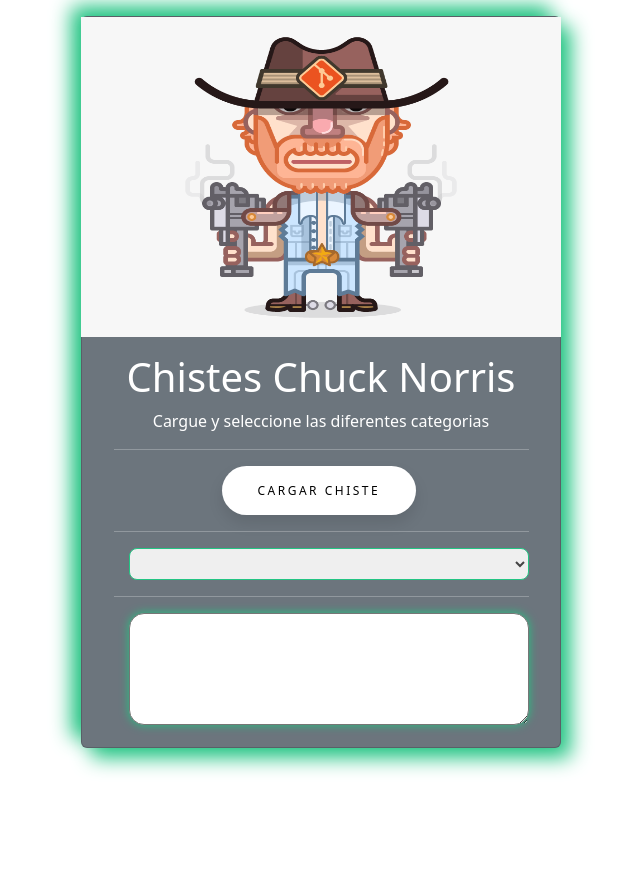
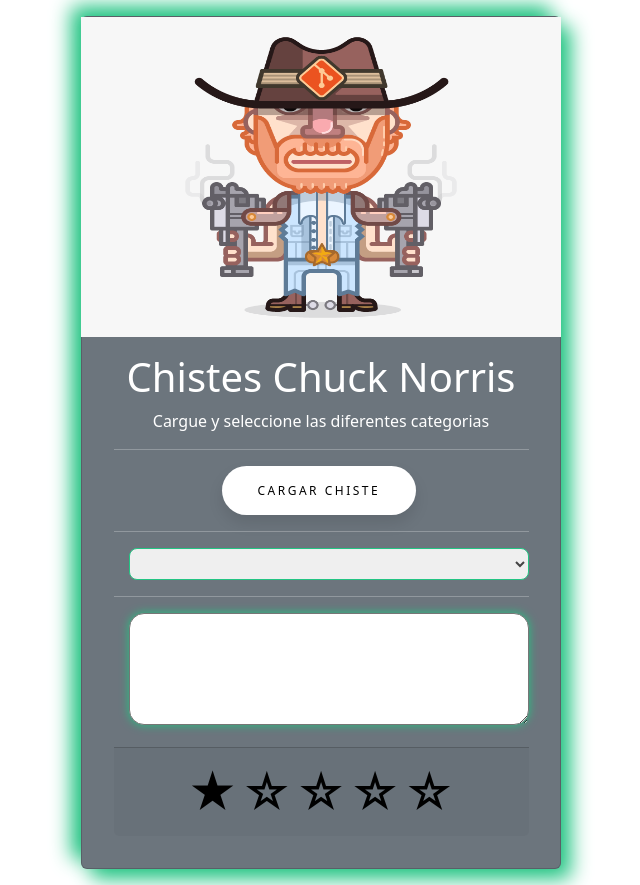
Before and after one commit to CristopherLarios/pruebapolpo, a React (Create React App) app: page / in a window 1280 px wide. Shown: the whole page, without its empty margins (319-959 px from the left). Before the commit the page ends 800 px from the top, so only its background shows below. Built offline with nearby package versions, Linux system fonts and the light colour scheme; no server answers.

Commit message:
Se agrego estilo de estrellas

```diff
--- a/src/components/Chiste.jsx
+++ b/src/components/Chiste.jsx
@@ -31,7 +31,7 @@
   function CargarCategorias() {
     const select = document.getElementById("tiposchistes");
     if (select.length === 0) {
-      console.log("cargar "+select.size);
+      console.log("cargar " + select.size);
       categoria.map((num) => {
         let opt = document.createElement("option");
         opt.value = num;
@@ -99,6 +99,16 @@
           <hr></hr>
           <textarea className='textchiste' id="impchiste"></textarea>
 
+          <div className='container card-footer'>
+            <div class="rating">
+              <button class="rating__star">☆</button>
+              <button class="rating__star">☆</button>
+              <button class="rating__star">☆</button>
+              <button class="rating__star">☆</button>
+              <button class="rating__star">★</button>
+            </div>
+          </div>
+
         </div>
 
 
--- a/src/sass/Estilo.scss
+++ b/src/sass/Estilo.scss
@@ -79,17 +79,37 @@
   transform: translateY(-1px);
 }
 
-// .btn2 {
-//   @extend .btn1;
-// }
+.rating {
+  /* Center the content */
+  align-items: center;
+  display: flex;
+  justify-content: center;
 
-// .btn2:hover {
-//   background-color: #23c483;
-//   box-shadow: 0px 15px 20px rgba(46, 229, 157, 0.4);
-//   color: #fff;
-//   transform: translateY(-7px);
-// }
+  flex-direction: row-reverse;
+}
 
-// .btn2:active {
-//   transform: translateY(-1px);
-// }
+.rating__star:hover,
+.rating__star:hover ~ .rating__star {
+  color: transparent;
+}
+
+/*
+Make all previous stars selected when hover on a star
+Note that we use \`flex-direction: row-reverse\` on the container
+*/
+.rating__star:hover:before,
+.rating__star:hover ~ .rating__star:before {
+  color: #23c483;
+  content: '★';
+  left: 0;
+  position: absolute;
+}
+
+.rating__star {
+  font-size: 3rem;
+  background-color: transparent;
+  border: transparent;
+  margin: 0 2px;
+  padding: 0;
+  position: relative;
+}
--- a/src/styles/styles.css
+++ b/src/styles/styles.css
@@ -1,3 +1,4 @@
+@charset "UTF-8";
 .container {
   margin: 1rem;
 }
@@ -80,4 +81,38 @@
   transform: translateY(-1px);
 }
 
+.rating {
+  /* Center the content */
+  align-items: center;
+  display: flex;
+  justify-content: center;
+  flex-direction: row-reverse;
+}
+
+.rating__star:hover,
+.rating__star:hover ~ .rating__star {
+  color: transparent;
+}
+
+/*
+Make all previous stars selected when hover on a star
+Note that we use \`flex-direction: row-reverse\` on the container
+*/
+.rating__star:hover:before,
+.rating__star:hover ~ .rating__star:before {
+  color: #23c483;
+  content: "★";
+  left: 0;
+  position: absolute;
+}
+
+.rating__star {
+  font-size: 3rem;
+  background-color: transparent;
+  border: transparent;
+  margin: 0 2px;
+  padding: 0;
+  position: relative;
+}
+
 /*# sourceMappingURL=styles.css.map */
```
Also changed, not shown: 1 other file (tests, documents, lock files or other folders). Lines whose indentation alone changed are shown as unchanged.
